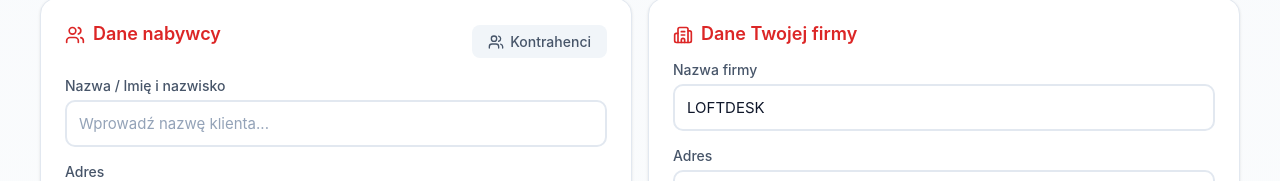
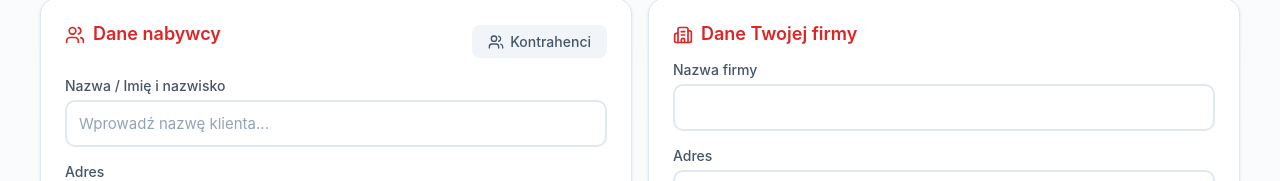
Before and after one commit to shalke777/loftdesk-app, a React (Create React App) app: page / in a window 1280 px wide. Shown: the part 140-321 px from the top of the page. Built offline with nearby package versions, Linux system fonts and the light colour scheme; no server answers.

Commit message:
Add files via upload

```diff
--- a/src/constants/index.js
+++ b/src/constants/index.js
@@ -6,7 +6,7 @@ export const DEFAULT_BRAND = {
 };
 
 export const DEFAULT_COMPANY = {
-  sellerName: "LOFTDESK ",
+  sellerName: "",
   sellerAddress: "",
   sellerNip: "",
   sellerEmail: "",
```
